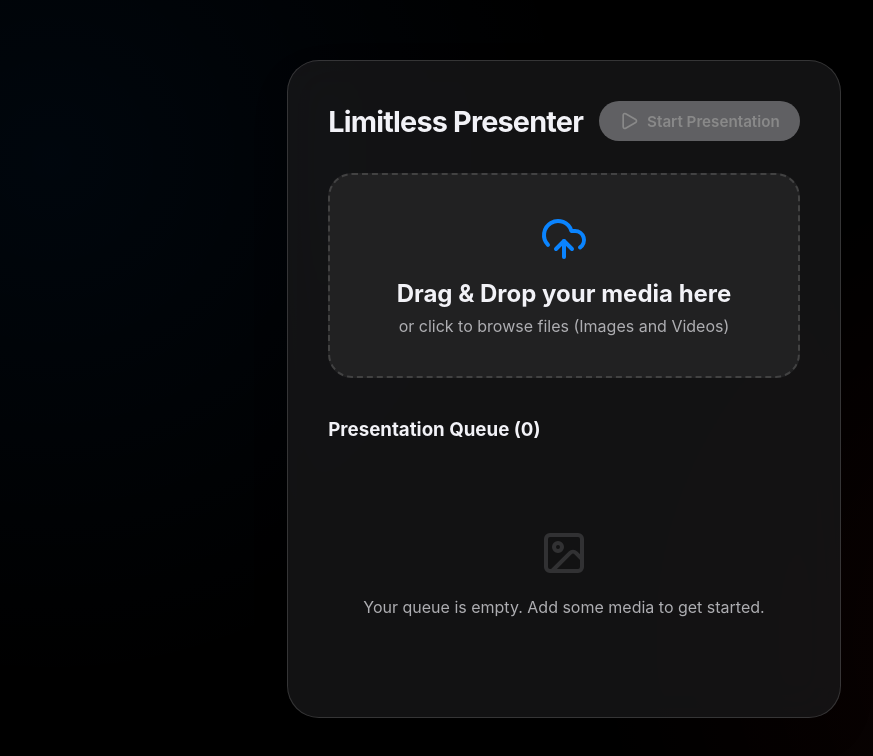
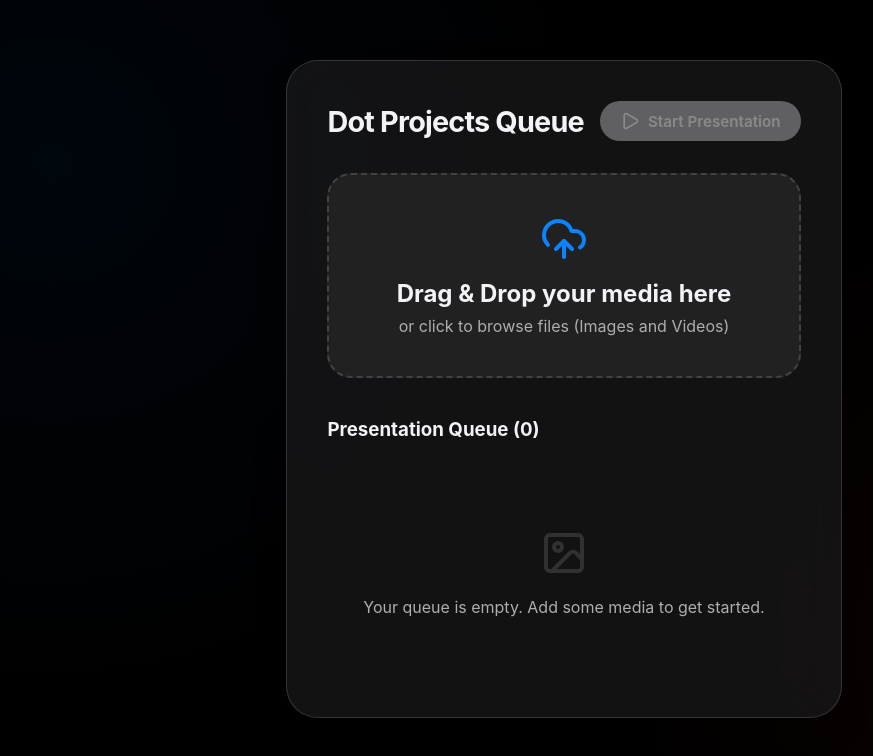
Before and after one commit to Shameelmya/Dot-Projects-VG-Queue, a React (Vite) app: page / in a window 1280 px wide. Shown: the top 756 px of the page, without its empty margins (76-949 px from the left). Built offline with nearby package versions, Linux system fonts and the light colour scheme.

Commit message:
Change branding to Dot Projects Queue

```diff
--- a/index.html
+++ b/index.html
@@ -4,7 +4,7 @@
     <meta charset="UTF-8" />
     <link rel="icon" type="image/svg+xml" href="/favicon.svg" />
     <meta name="viewport" content="width=device-width, initial-scale=1.0" />
-    <title>limitless-ques-presenter</title>
+    <title>Dot Projects Queue</title>
   </head>
   <body>
     <div id="root"></div>
--- a/src/components/ControlPanel.tsx
+++ b/src/components/ControlPanel.tsx
@@ -73,7 +73,7 @@ export const ControlPanel: React.FC<Props> = ({ playlist, setPlaylist, onStart }
   return (
     <div className="control-panel">
       <div className="header">
-        <h1>Limitless Presenter</h1>
+        <h1>Dot Projects Queue</h1>
         <button
           className="btn btn-primary"
           onClick={onStart}
```
